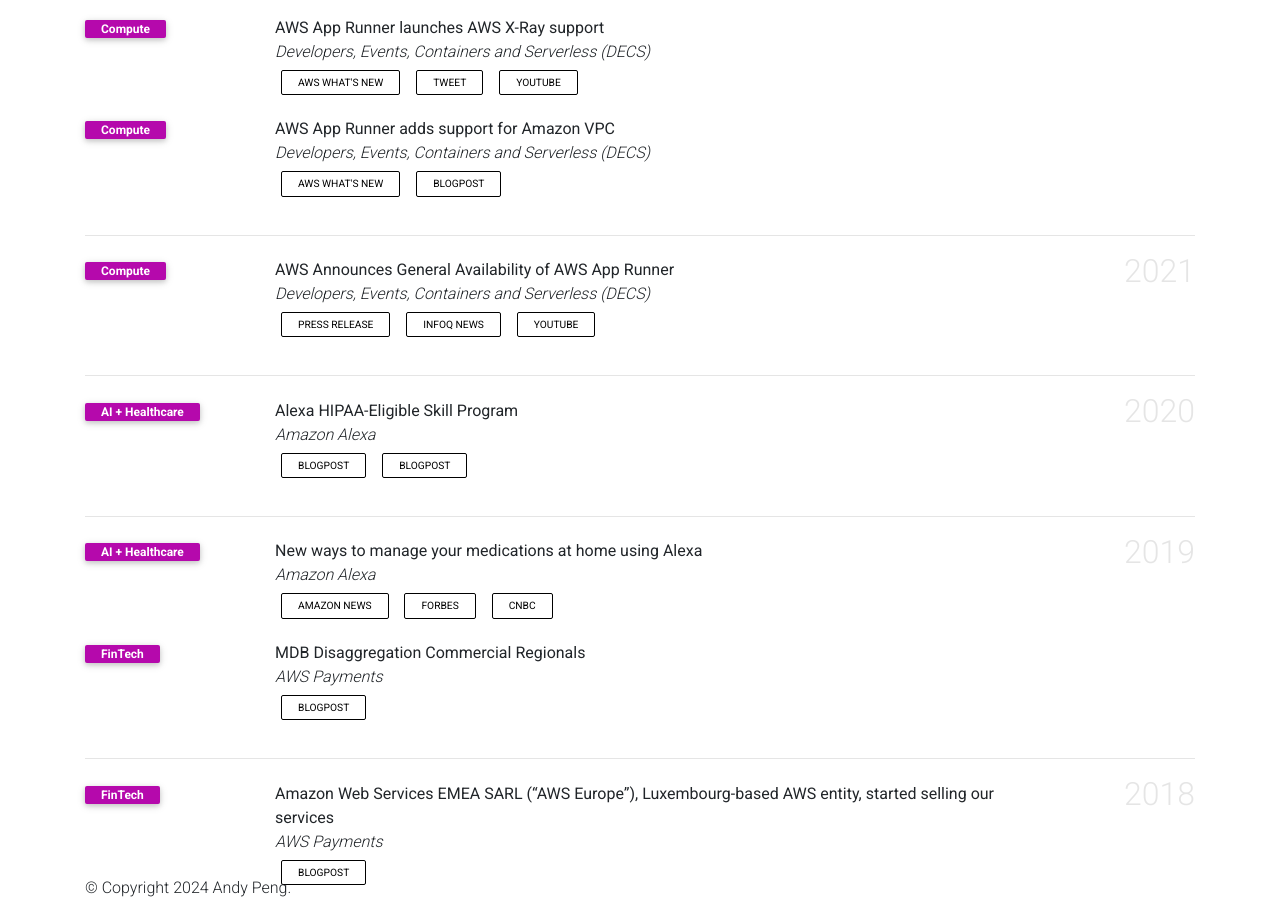
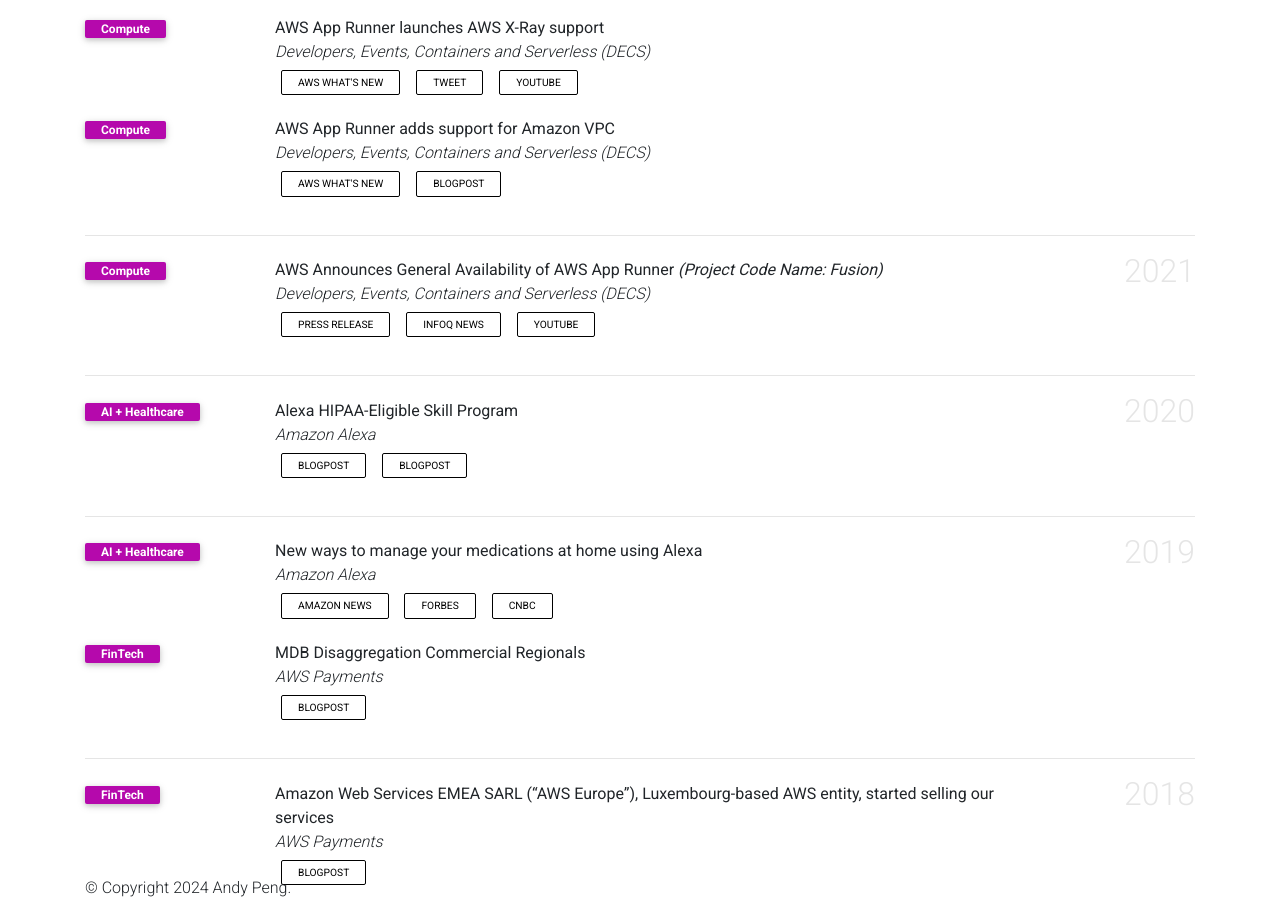
Before and after one commit to gfw001/gfw001.github.io, a Jekyll site: the page products.html, which Jekyll copies as it is, in a window 1280 px wide and 900 px high, scrolled down 1643 px. Built offline with Jekyll 4.4.1, drawn with Linux system fonts in a browser that asks for light colours; comment, search, counter and statistics services are not loaded; a style sheet for code colours, icons or effects is not loaded.

Commit message:
Update products.html

```diff
--- a/products.html
+++ b/products.html
@@ -345,7 +345,7 @@
             <div class="row">
                <div class="col-sm-2 abbr"><abbr class="badge">Compute</abbr></div>
                <div id="mao2023agent" class="col-sm-8">
-                  <div class="title">AWS Announces General Availability of AWS App Runner</div>
+                  <div class="title">AWS Announces General Availability of AWS App Runner <em>(Project Code Name: Fusion)</em></div>
                   <div class="periodical"> <em>Developers, Events, Containers and Serverless (DECS)</em> </div>
                   <div class="links">
                      <a href="https://press.aboutamazon.com/news-releases/news-release-details/aws-announces-general-availability-aws-app-runner" class="btn btn-sm z-depth-0" role="button" rel="external nofollow noopener" target="_blank">Press Release</a>
```
